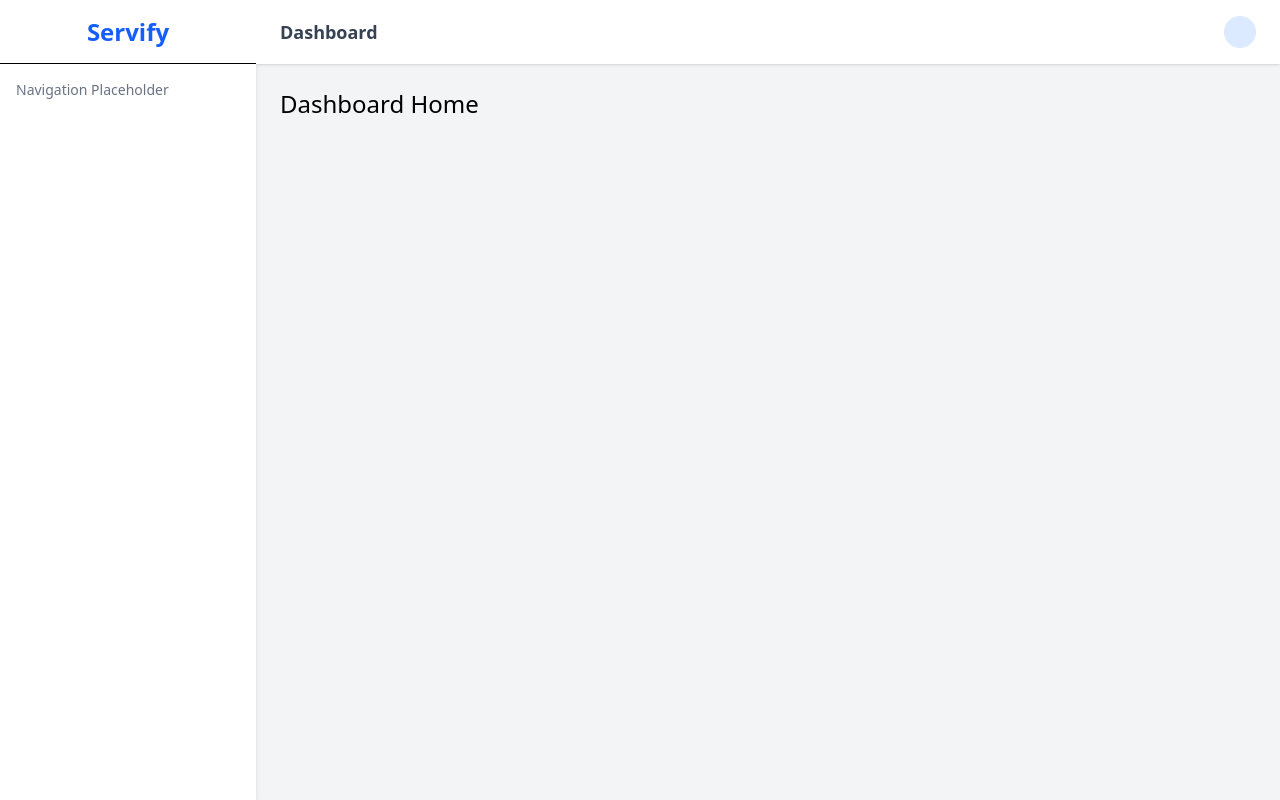
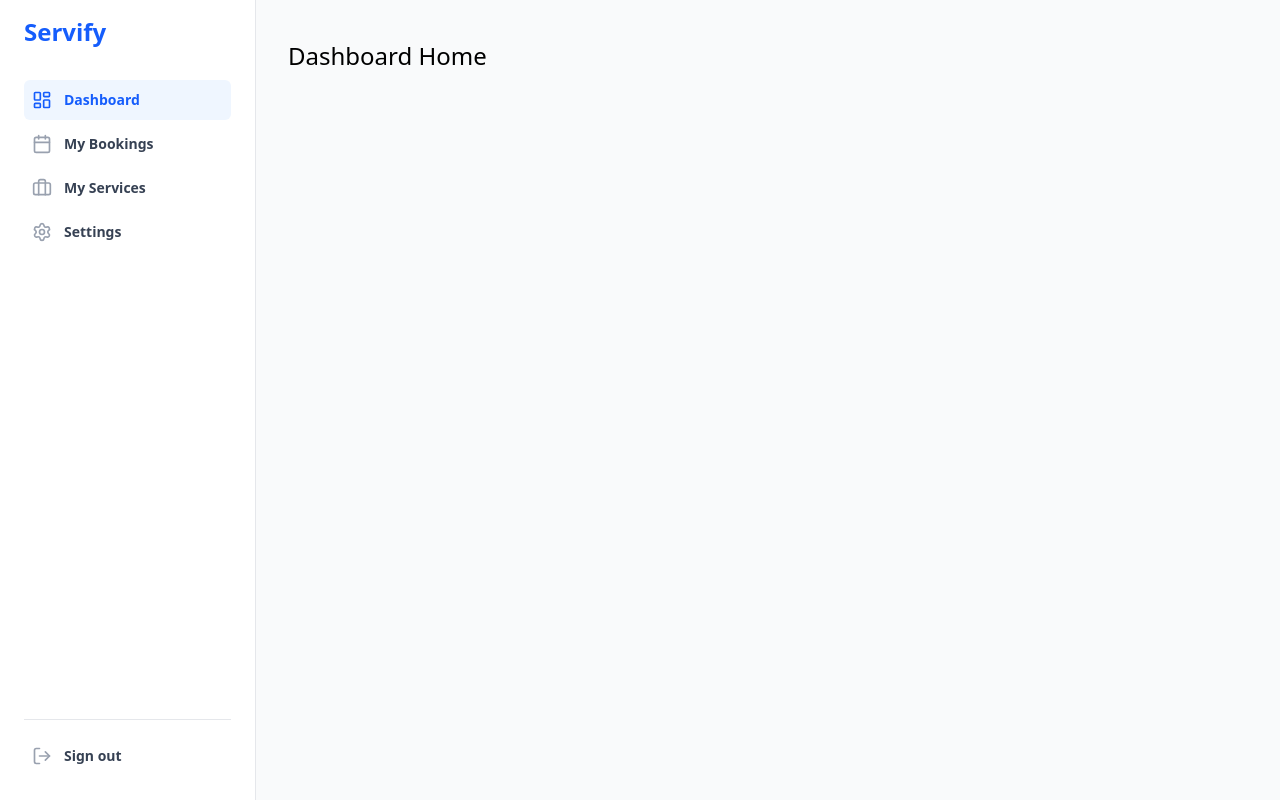
Before and after one commit to darxh/Servify, a React (Vite) app in the folder Client/: page /dashboard in a window 1280 px wide. Built offline with nearby package versions, Linux system fonts and the light colour scheme; no server answers.

Commit message:
feat(client): implement dashboard layout with sidebar navigation

```diff
--- a/Client/src/layouts/MainLayout.jsx
+++ b/Client/src/layouts/MainLayout.jsx
@@ -1,30 +1,22 @@
 import { Outlet } from "react-router-dom";
+import Sidebar from "./dashboard/Sidebar";
 
 const MainLayout = () => {
   return (
-    <div className="flex h-screen bg-gray-100">
+    <div className="flex min-h-screen bg-gray-50">
 
-      <aside className="hidden w-64 bg-white shadow-md md:flex md:flex-col">
-        <div className="flex h-16 items-center justify-center border-b px-4">
-          <h2 className="text-2xl font-bold text-blue-600">Servify</h2>
-        </div>
+      <div className="hidden md:fixed md:inset-y-0 md:flex md:w-64 md:flex-col">
+        <Sidebar />
+      </div>
 
-        <div className="flex-1 overflow-y-auto p-4">
-          <p className="text-sm text-gray-500">Navigation Placeholder</p>
-        </div>
-      </aside>
-
-      <div className="flex flex-1 flex-col overflow-hidden">
-        <header className="flex h-16 items-center justify-between bg-white px-6 shadow-sm">
-          <div className="text-lg font-semibold text-gray-700">Dashboard</div>
-
-          <div className="h-8 w-8 rounded-full bg-blue-100"></div>
-        </header>
-
-        <main className="flex-1 overflow-y-auto overflow-x-hidden p-6">
-          <Outlet />
+      <div className="flex flex-1 flex-col md:pl-64">
+        <main className="flex-1 py-10">
+          <div className="px-4 sm:px-6 lg:px-8">
+            <Outlet />
+          </div>
         </main>
       </div>
+
     </div>
   );
 };
--- /dev/null
+++ b/Client/src/layouts/dashboard/Sidebar.jsx
@@ -0,0 +1,75 @@
+import { Link, useLocation } from "react-router-dom";
+import {
+  LayoutDashboard,
+  Calendar,
+  Settings,
+  Briefcase,
+  LogOut,
+} from "lucide-react";
+import { useAuth } from "../../context/AuthContext";
+
+const Sidebar = () => {
+  const { pathname } = useLocation();
+  const { logout } = useAuth();
+
+  const navigation = [
+    { name: "Dashboard", href: "/dashboard", icon: LayoutDashboard },
+    { name: "My Bookings", href: "/dashboard/bookings", icon: Calendar },
+    { name: "My Services", href: "/dashboard/services", icon: Briefcase }, // For Providers mainly
+    { name: "Settings", href: "/dashboard/settings", icon: Settings },
+  ];
+
+  const isActive = (path) => pathname === path;
+
+  return (
+    <div className="flex h-full min-h-screen w-64 flex-col border-r border-gray-200 bg-white px-6">
+      {/* Logo Area */}
+      <div className="flex h-16 items-center">
+        <Link to="/" className="text-2xl font-bold text-blue-600">
+          Servify
+        </Link>
+      </div>
+
+      {/* Navigation Links */}
+      <nav className="flex flex-1 flex-col pt-4">
+        <ul className="space-y-1">
+          {navigation.map((item) => (
+            <li key={item.name}>
+              <Link
+                to={item.href}
+                className={`group flex items-center gap-x-3 rounded-md p-2 text-sm font-semibold leading-6 transition-colors ${
+                  isActive(item.href)
+                    ? "bg-blue-50 text-blue-600"
+                    : "text-gray-700 hover:bg-gray-50 hover:text-blue-600"
+                }`}
+              >
+                <item.icon
+                  className={`h-5 w-5 shrink-0 ${
+                    isActive(item.href)
+                      ? "text-blue-600"
+                      : "text-gray-400 group-hover:text-blue-600"
+                  }`}
+                  aria-hidden="true"
+                />
+                {item.name}
+              </Link>
+            </li>
+          ))}
+        </ul>
+      </nav>
+
+      {/* Footer / Logout */}
+      <div className="mb-6 mt-auto border-t border-gray-200 pt-4">
+        <button
+          onClick={logout}
+          className="group flex w-full items-center gap-x-3 rounded-md p-2 text-sm font-semibold leading-6 text-gray-700 hover:bg-red-50 hover:text-red-600"
+        >
+          <LogOut className="h-5 w-5 shrink-0 text-gray-400 group-hover:text-red-600" />
+          Sign out
+        </button>
+      </div>
+    </div>
+  );
+};
+
+export default Sidebar;
```
